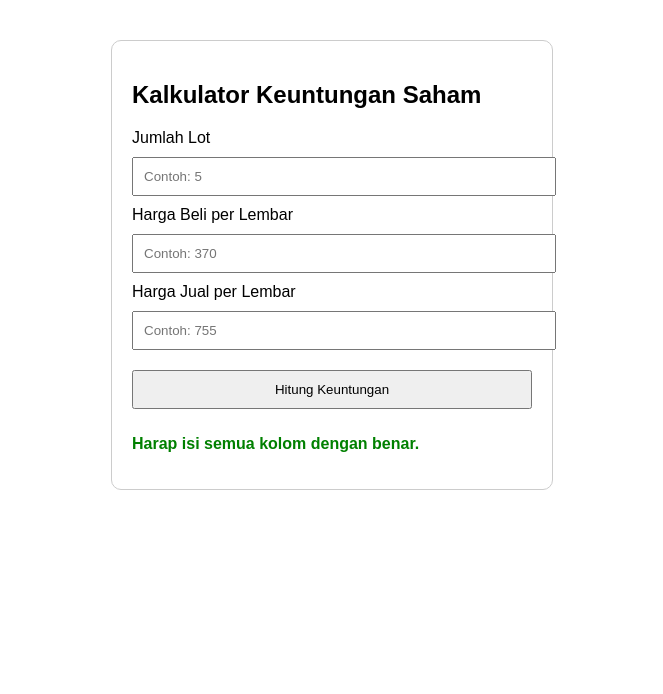
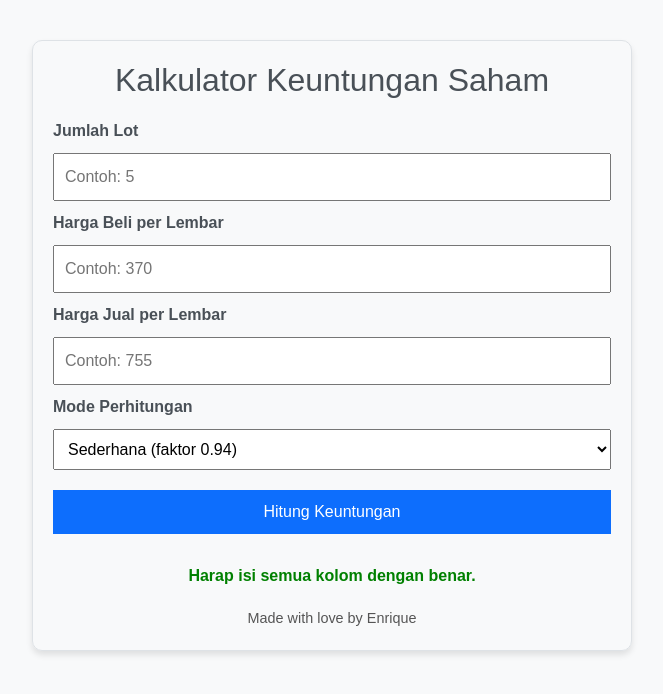
Before and after one commit to EnriqueMuhammad/kalkulator-saham, a plain HTML site: page index.html in a window 1280 px wide. Both pictures are taken after a click on the button "Hitung Keuntungan". Shown: the whole page, without its empty margins (308-971 px from the left). Drawn offline with nearby package versions, Linux system fonts and the light colour scheme.

Commit message:
Enhance profit calculation logic and improve UI styling in index.html

```diff
--- a/index.html
+++ b/index.html
@@ -1,20 +1,52 @@
 <!DOCTYPE html>
 <html lang="id">
 <head>
-    <meta charset="UTF-8" />
-    <meta name="viewport" content="width=device-width, initial-scale=1.0" />
+  <meta charset="UTF-8">
+  <meta name="viewport" content="width=device-width, initial-scale=1.0">
   <title>Kalkulator Keuntungan Saham</title>
   <style>
+    @import url('https://cdn.jsdelivr.net/npm/bootstrap@5.3.0/dist/css/bootstrap.min.css');
+
     body {
-        font-family: Arial, sans-serif;
-        max-width: 400px;
+      font-family: 'Arial', sans-serif;
+      background-color: #f8f9fa;
+      max-width: 600px;
       margin: 40px auto;
       padding: 20px;
-        border: 1px solid #ccc;
+      border: 1px solid #dee2e6;
       border-radius: 10px;
+      box-shadow: 0 4px 6px rgba(0, 0, 0, 0.1);
     }
-      input,
+
+    h2 {
+      text-align: center;
+      color: #495057;
+      margin-bottom: 20px;
+    }
+
+    label {
+      font-weight: bold;
+      color: #495057;
+    }
+
+    .result {
+      font-weight: bold;
+      color: #198754;
+      text-align: center;
+      margin-top: 20px;
+    }
+
     button {
+      background-color: #0d6efd;
+      color: white;
+      border: none;
+      transition: background-color 0.3s ease;
+    }
+
+    button:hover {
+      background-color: #0b5ed7;
+    }
+    input, button, select {
       width: 100%;
       padding: 10px;
       margin: 10px 0;
@@ -28,13 +60,19 @@
 <body>
   <h2>Kalkulator Keuntungan Saham</h2>
   <label>Jumlah Lot</label>
-    <input type="number" id="lots" placeholder="Contoh: 5" />
+  <input type="number" id="lots" placeholder="Contoh: 5">
 
   <label>Harga Beli per Lembar</label>
-    <input type="number" id="buyPrice" placeholder="Contoh: 370" />
+  <input type="number" id="buyPrice" placeholder="Contoh: 370">
 
   <label>Harga Jual per Lembar</label>
-    <input type="number" id="sellPrice" placeholder="Contoh: 755" />
+  <input type="number" id="sellPrice" placeholder="Contoh: 755">
+
+  <label>Mode Perhitungan</label>
+  <select id="mode">
+    <option value="sederhana">Sederhana (faktor 0.94)</option>
+    <option value="detail">Detail (fee & pajak dihitung)</option>
+  </select>
 
   <button onclick="calculateProfit()">Hitung Keuntungan</button>
 
@@ -42,32 +80,45 @@
 
   <script>
     function calculateProfit() {
-        const lots = parseInt(document.getElementById("lots").value);
-        const buyPrice = parseFloat(document.getElementById("buyPrice").value);
-        const sellPrice = parseFloat(
-          document.getElementById("sellPrice").value
-        );
+      const lots = parseInt(document.getElementById('lots').value);
+      const buyPrice = parseFloat(document.getElementById('buyPrice').value);
+      const sellPrice = parseFloat(document.getElementById('sellPrice').value);
+      const mode = document.getElementById('mode').value;
 
       if (isNaN(lots) || isNaN(buyPrice) || isNaN(sellPrice)) {
-          document.getElementById("result").textContent =
-            "Harap isi semua kolom dengan benar.";
+        document.getElementById('result').textContent = 'Harap isi semua kolom dengan benar.';
         return;
       }
 
       const shares = lots * 100;
+
+      if (mode === 'sederhana') {
+        const grossProfit = shares * (sellPrice - buyPrice);
+        const netProfit = grossProfit * 0.94; // faktor efisiensi
+        document.getElementById('result').textContent =
+          `Estimasi Keuntungan Bersih (mode sederhana): Rp ${netProfit.toFixed(2).replace(/\B(?=(\d{3})+(?!\d))/g, ",")}`;
+
+      } else if (mode === 'detail') {
         const totalBuy = shares * buyPrice;
         const totalSell = shares * sellPrice;
 
-        const grossProfit = totalSell - totalBuy;
-        const estimatedFees = totalSell * 0.005;
-        const netProfit = grossProfit - estimatedFees;
+        const feeBuy = totalBuy * 0.0015;
+        const feeSell = totalSell * 0.0025;
+        const tax = totalSell * 0.001;
+        const materai = totalSell > 10000000 ? 10000 : totalSell > 5000000 ? 5000 : totalSell > 250000 ? 3000 : 0;
 
-        document.getElementById(
-          "result"
-        ).textContent = `Keuntungan Bersih: Rp ${netProfit
-          .toFixed(2)
-          .replace(/\B(?=(\d{3})+(?!\d))/g, ",")}`;
+        const totalCost = totalBuy + feeBuy;
+        const totalRevenue = totalSell - feeSell - tax - materai;
+        const netProfit = totalRevenue - totalCost;
+
+        document.getElementById('result').textContent =
+          `Keuntungan Bersih (mode detail): Rp ${netProfit.toFixed(2).replace(/\B(?=(\d{3})+(?!\d))/g, ",")}\n` +
+          `(Termasuk fee beli: Rp ${feeBuy.toFixed(0)}, fee jual: Rp ${feeSell.toFixed(0)}, pajak: Rp ${tax.toFixed(0)}, materai: Rp ${materai})`;
+      }
     }
   </script>
 </body>
+<footer style="text-align: center; margin-top: 20px; font-size: 0.9em; color: #555;">
+  Made with love by Enrique
+</footer>
 </html>
```
Lines whose indentation alone changed are shown as unchanged.
